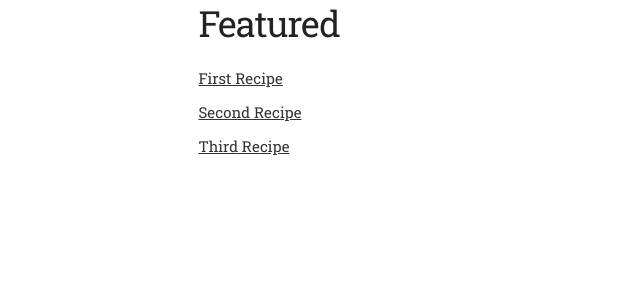
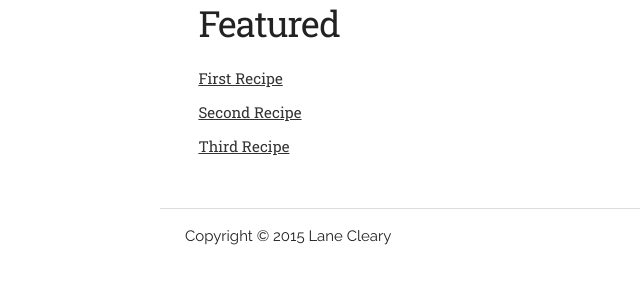
Before and after one commit to a-out/prettyinpecans, a Django app: page / in a window 1280 px wide. Shown: the part 179-484 px from the top of the page, without its empty margins (0-640 px from the left). Run offline with Django 3.2, Linux system fonts and the light colour scheme; data that the repository does not hold is empty; some libraries are stand-ins or nearby versions.

Commit message:
created footer with copyright info

```diff
--- a/blog/static/blog/style.css
+++ b/blog/static/blog/style.css
@@ -27,6 +27,17 @@ body {
    text-decoration: none;
    color: #444;
    text-transform: uppercase;
+}
+
+.footer {
+   font-family: "Raleway", "HelveticaNeue", "Helvetica Neue", Helvetica, Arial, sans-serif;
+   border-top: 1px solid #ddd;
+   margin-top: 25px;
+   padding: 15px 25px 10px 25px;
+}
+
+#copyright {
+   list-style: none;
 }
 
 .post {
--- a/blog/templates/blog/base.html
+++ b/blog/templates/blog/base.html
@@ -10,7 +10,7 @@
       <link href='http://fonts.googleapis.com/css?family=Roboto+Slab' rel='stylesheet' type='text/css'>
    </head>
    <body>
-      <div class="container">
+   <div class="container">
 
       <div class="row" id="header">
          <div class="half column left-aligned">
@@ -43,6 +43,9 @@
          </div>
       </div>
 
+      <div class="row footer">
+         {% include "blog/footer.html" %}
       </div>
+   </div>
    </body>
 </html>
--- /dev/null
+++ b/blog/templates/blog/footer.html
@@ -0,0 +1,3 @@
+<ul id="copyright" class="u.pull-left">
+    <li>Copyright &copy; 2015 Lane Cleary</li>
+</ul>
```
